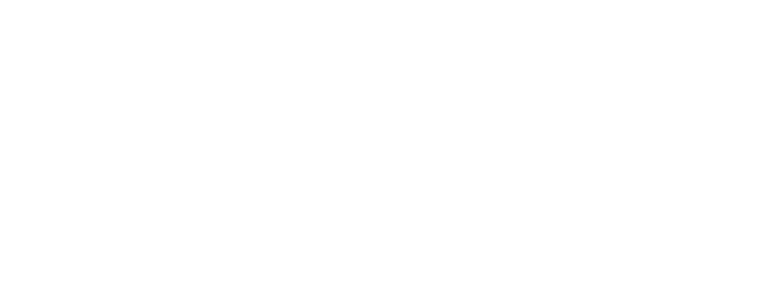
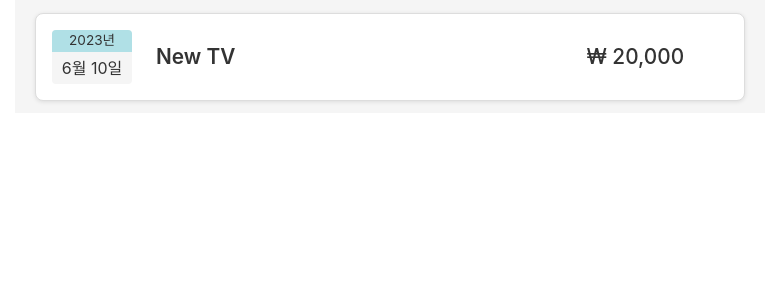
Before and after one commit to geumyoung00/list-app, a React (Create React App) app: page / in a window 1280 px wide. Shown: the top 300 px of the page, without its empty margins (250-1029 px from the left). Built offline with nearby package versions, Linux system fonts and the light colour scheme.

Commit message:
written ExpenseItems html and css

```diff
--- a/src/App.js
+++ b/src/App.js
@@ -2,7 +2,7 @@
 
 function App() {
   return (
-    <div className="App">
+    <div className="App" class="app">
       <ExpenseItem></ExpenseItem>
     </div>
   );
--- /dev/null
+++ b/src/component/ExpenseItem.css
@@ -0,0 +1,56 @@
+/* CSS Document */
+
+.itembox {
+  display: flex;
+  flex-flow: row wrap;
+  justify-content: space-between;
+  align-content: center;
+  align-items: center;
+  width: 98%;
+  background: #fff;
+  border: 1px solid #ddd;
+  border-radius: 8px;
+  box-shadow: 0 1px 4px 0 rgba(0, 0, 0, 0.1);
+  margin: 0 auto;
+  padding: 16px 16px;
+  box-sizing: border-box;
+}
+
+.itembox .txt {
+  font-size: 1rem;
+  color: #333;
+  margin: 0;
+  padding: 0;
+}
+
+.itembox .txt.date {
+  flex-basis: 80px;
+  font-size: 1rem;
+  line-height: 2;
+  font-weight: 400;
+  text-align: center;
+  background: #f5f5f5;
+  border-radius: 4px;
+  overflow: hidden;
+}
+
+.itembox .txt.date span {
+  display: block;
+  font-size: 0.85rem;
+  width: 100%;
+  line-height: 1.6;
+  background: powderblue;
+}
+
+.itembox .txt.name {
+  flex-grow: 8;
+  font-size: 1.3rem;
+  font-weight: 600;
+  margin-left: 24px;
+}
+
+.itembox .txt.price {
+  flex-grow: 1;
+  font-size: 1.3rem;
+  font-weight: 500;
+}
--- a/src/component/ExpenseItem.js
+++ b/src/component/ExpenseItem.js
@@ -1,8 +1,13 @@
+import "./ExpenseItem.css";
 
 function ExpenseItem() {
-    return(
-        <div></div>
-    );
+  return (
+    <div class="itembox">
+      <p class="txt date"><span>2023년</span> 6월 10일</p>
+      <p class="txt name">New TV</p>
+      <p class="txt price">₩ 20,000</p>
+    </div>
+  );
 }
 
 export default ExpenseItem;
--- a/src/index.css
+++ b/src/index.css
@@ -1,13 +1,23 @@
 body {
-  margin: 0;
+  margin: 0 auto;
   font-family: -apple-system, BlinkMacSystemFont, 'Segoe UI', 'Roboto', 'Oxygen',
     'Ubuntu', 'Cantarell', 'Fira Sans', 'Droid Sans', 'Helvetica Neue',
     sans-serif;
   -webkit-font-smoothing: antialiased;
   -moz-osx-font-smoothing: grayscale;
+  font-size: 10px;
 }
 
 code {
   font-family: source-code-pro, Menlo, Monaco, Consolas, 'Courier New',
     monospace;
 }
+
+.app {
+  width: 750px;
+  height: auto;
+  background: #f5f5f5;
+  margin: 0 auto;
+  padding: 1%;
+  box-sizing: border-box;
+}
```
